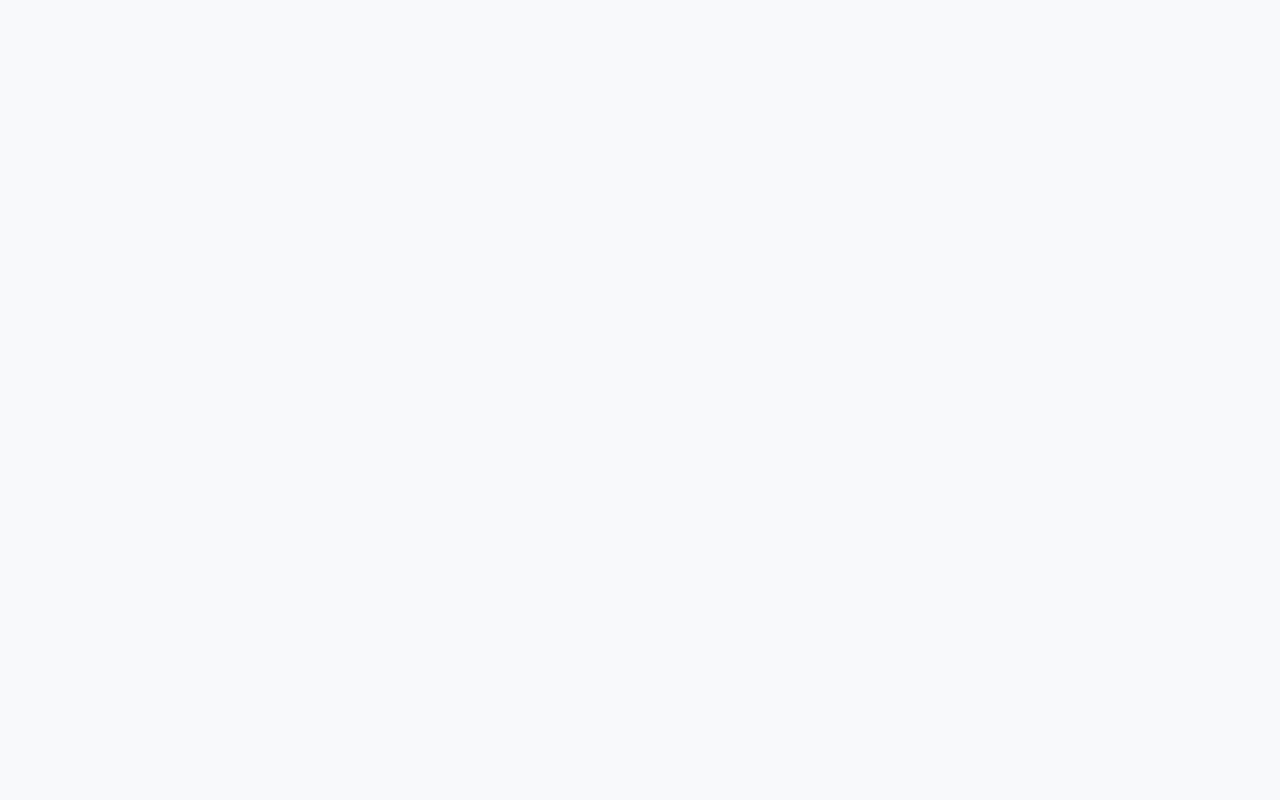
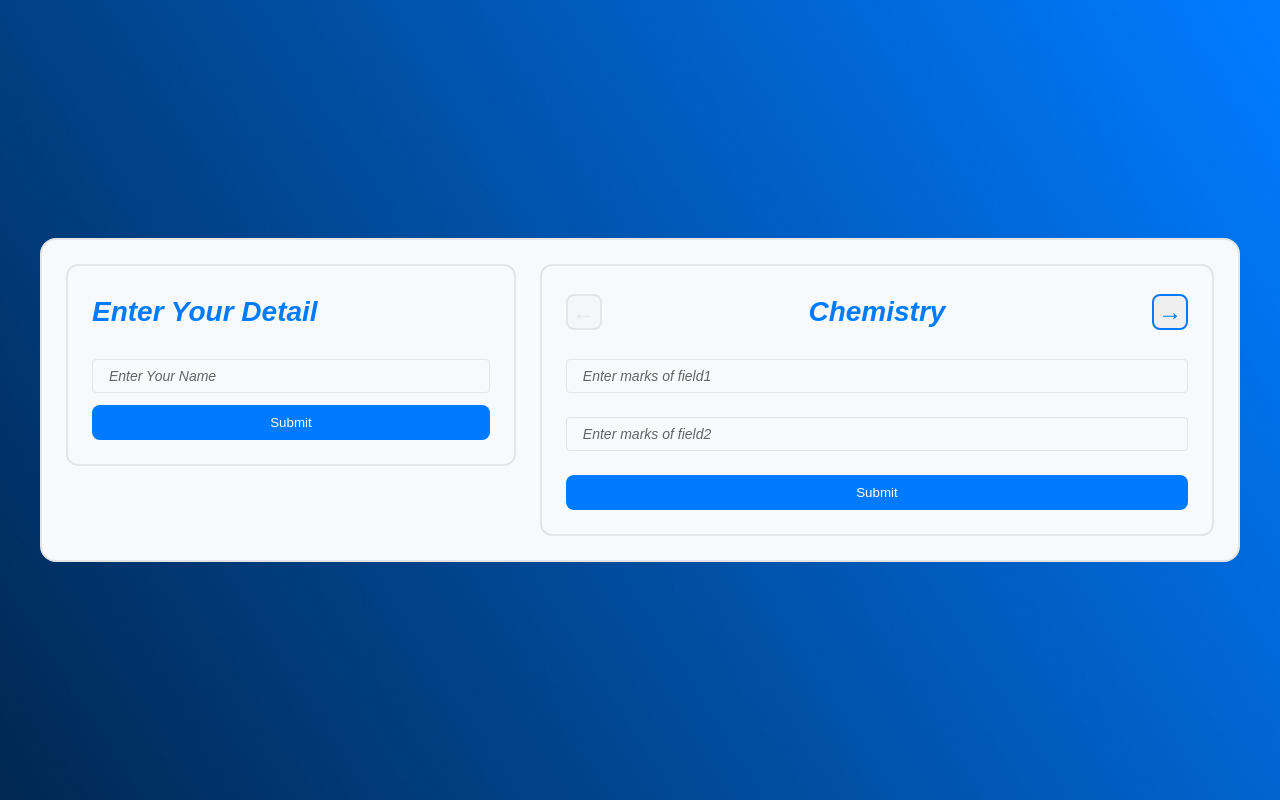
Before and after one commit to selyash7/cgpasem, a website: page index.html in a window 1280 px wide. Drawn offline with Linux system fonts and the light colour scheme.

Commit message:
Created Design for Forms

```diff
--- a/assets/css/global.css
+++ b/assets/css/global.css
@@ -1,4 +1,17 @@
+* {
+    box-sizing: border-box;
+
+    &::before {
+        box-sizing: border-box;
+    }
+
+    &::after {
+        box-sizing: border-box;
+    }
+}
+
 body {
+    height: 100%;
     font-family: var(--font-family-arial);
     font-style: var(--fs-normal);
     color: var(--color-text-primary);
@@ -6,20 +19,20 @@ body {
     margin: 0;
     padding: 0;
     line-height: 1.6;
+    overflow: hidden;
 }
 
 .container {
     width: 100%;
     max-width: var(--fs-1200);
     margin: 0 auto;
-    padding: 0 var(--fs-20);
 }
 
 h1, h2, h3, h4, h5, h6 {
     font-family: var(--font-family-arial);
     font-style: var(--fs-normal);
-    color: var(--color-text-primary);
-    margin: 0 0 1rem 0;
+    color: var(--color-text-secondary);
+    margin: 0;
 }
 
 h1 {
@@ -88,7 +101,37 @@ input {
     &[type=number] {
         font-family: var(--font-family-arial);
         font-style: var(--fs-normal);
-        font-size: var(--fs-16);
+        font-size: var(--fs-14);
+        color: var(--color-primary);
+        background-color: var(--color-bg-light);
+        border: var(--fs-1) solid var(--color-border-light);
+        border-radius: var(--fs-4);
+        padding: 0.5rem var(--fs-16);
+        width: 100%;
+        box-sizing: border-box;
+        -moz-appearance: textfield;
+        transition: all .3s ease;
+
+        &:focus {
+            outline: none;
+            border-color: var(--color-primary);
+
+            &::placeholder {
+                color: var(--color-text-placeholder);
+            }
+        }
+
+        &::placeholder {
+            color: var(--color-text-placeholder);
+            font-style: var(--fs-italic);
+            font-size: var(--fs-14);
+        }
+    }
+
+    &[type=text] {
+        font-family: var(--font-family-arial);
+        font-style: var(--fs-normal);
+        font-size: var(--fs-14);
         color: var(--color-primary);
         background-color: var(--color-bg-light);
         border: var(--fs-1) solid var(--color-border-light);
@@ -110,34 +153,32 @@ input {
         &::placeholder {
             color: var(--color-text-placeholder);
             font-style: var(--fs-italic);
+            font-size: var(--fs-14);
         }
     }
 
-    &[type=text] {
-        font-family: var(--font-family-arial);
-        font-style: var(--fs-normal);
-        font-size: var(--fs-16);
-        color: var(--color-primary);
-        background-color: var(--color-bg-light);
-        border: var(--fs-1) solid var(--color-border-light);
-        border-radius: var(--fs-4);
-        padding: 0.5rem var(--fs-16);
-        width: 100%;
-        box-sizing: border-box;
+    &[type=submit] {
+        border: var(--fs-2) solid transparent;
+        border-radius: var(--fs-8);
+        background-color: var(--color-primary);
+        color: var(--color-text-primary);
+        padding: var(--fs-8) var(--fs-12);
         transition: all .3s ease;
 
-        &:focus {
-            outline: none;
-            border-color: var(--color-primary);
-
-            &::placeholder {
-                color: var(--color-text-placeholder);
-            }
-        }
-
-        &::placeholder {
-            color: var(--color-text-placeholder);
-            font-style: var(--fs-italic);
+        &:hover {
+            border: var(--fs-2) solid var(--color-primary);
+            background-color: var(--color-bg-light);
+            color: var(--color-text-secondary);
         }
     }
+
+    &::-webkit-outer-spin-button {
+        -webkit-appearance: none;
+        margin: 0;
+    }
+
+    &::-webkit-inner-spin-button {
+        -webkit-appearance: none;
+        margin: 0;
+    }
 }
--- a/assets/css/home.css
+++ b/assets/css/home.css
@@ -0,0 +1,135 @@
+.main {
+    position: relative;
+    height: 100vh;
+    display: flex;
+    justify-content: center;
+    align-items: center;
+    overflow: hidden;
+    font-size: var(--fs-15);
+
+    & .hero-bg {
+        position: absolute;
+        top: 0;
+        left: 0;
+        width: 100%;
+        height: 100%;
+        object-fit: cover;
+        z-index: 1;
+    }
+
+    & .main-wrapper {
+        width: 100%;
+        background-color: var(--color-bg-light);
+        padding: var(--fs-24);
+        display: flex;
+        flex-direction: row;
+        gap: var(--fs-24);
+        border: var(--fs-2) solid var(--color-border-light);
+        border-radius: var(--fs-16);
+        z-index: 3;
+
+        & .std-form {
+            width: 40%;
+            height: max-content;
+            padding: var(--fs-24);
+            display: flex;
+            flex-direction: column;
+            gap: var(--fs-24);
+            border: var(--fs-2) solid var(--color-border-light);
+            border-radius: var(--fs-12);
+
+            & h3 {
+                font-style: var(--fs-italic);
+                color: var(--color-primary);
+            }
+
+            & form {
+                display: flex;
+                flex-direction: column;
+                gap: var(--fs-12);
+            }
+        }
+
+        & .form-container {
+            width: 60%;
+            padding: var(--fs-24);
+            display: flex;
+            flex-direction: column;
+            gap: var(--fs-24);
+            border: var(--fs-2) solid var(--color-border-light);
+            border-radius: var(--fs-12);
+
+            & .slider-title {
+                display: flex;
+                justify-content: space-between;
+                align-items: center;
+                gap: var(--fs-24);
+
+                & .arrow {
+                    padding: 0;
+                    width: var(--fs-36);
+                    height: var(--fs-36);
+                    color: var(--color-primary);
+                    font-size: var(--fs-24);
+                    cursor: pointer;
+                    border: var(--fs-2) solid var(--color-primary);
+                    border-radius: var(--fs-8);
+
+                    &:disabled {
+                        border: var(--fs-2) solid var(--color-border-light);
+                        color: var(--color-border-light);
+                        cursor: not-allowed;
+                    }
+                }
+
+                & .subject-title {
+                    display: flex;
+                    flex-direction: column;
+                    gap: var(--fs-24);
+
+                    & .title {
+                        font-style: var(--fs-italic);
+                        color: var(--color-primary);
+                    }
+                }
+            }
+
+            & .subject-form {
+                transition: all .3s ease;
+
+                & form {
+                    display: flex;
+                    flex-direction: column;
+                    gap: var(--fs-24);
+                }
+            }
+        }
+    }
+}
+
+
+@media screen and (max-width: 767px) {
+    .main {
+
+        & .main-wrapper {
+            flex-direction: column;
+            margin: var(--fs-24);
+
+            & .std-form {
+                width: 100%;
+
+                & h3 {
+                    font-size: var(--fs-20);
+                }
+            }
+
+            & .form-container {
+                width: 100%;
+
+                & h3 {
+                    font-size: var(--fs-20);
+                }
+            }
+        }
+    }
+}
--- /dev/null
+++ b/assets/js/script.js
@@ -0,0 +1,121 @@
+const formConfigration = {
+    Chemistry: [
+        {
+            name: 'field1',
+            placeholder: 'Enter marks of field1',
+        },
+        {
+            name: 'field2',
+            placeholder: 'Enter marks of field2',
+        }
+    ],
+    'C Programming': [
+        {
+            name: 'field1',
+            placeholder: 'Enter marks of field1',
+        },
+    ],
+    Statistics: [
+        {
+            name: 'field1',
+            placeholder: 'Enter marks of field1',
+        },
+        {
+            name: 'field2',
+            placeholder: 'Enter marks of field2',
+        },
+        {
+            name: 'field3',
+            placeholder: 'Enter marks of field3',
+        }
+    ],
+    'Mathematics I': [
+        {
+            name: 'field1',
+            placeholder: 'Enter marks of field1',
+        },
+    ],
+    'Written Communication': [
+        {
+            name: 'field1',
+            placeholder: 'Enter marks of field1',
+        },
+    ],
+    'Contemporary India': [
+        {
+            name: 'field1',
+            placeholder: 'Enter marks of field1',
+        },
+    ],
+    'Engineering Drawing & Workshop': [
+        {
+            name: 'field1',
+            placeholder: 'Enter marks of field1',
+        },
+        {
+            name: 'field2',
+            placeholder: 'Enter marks of field2',
+        }
+    ],
+};
+
+const subjects = Object.keys(formConfigration);
+
+let currentIndex = 0;
+
+const subjectName = document.getElementById('subject-name');
+const leftArrow = document.getElementById('left-arrow');
+const rightArrow = document.getElementById('right-arrow');
+const dynamicFormContainer = document.getElementById('dynamic-form-container');
+const dynamicForm = document.getElementById('dynamic-form');
+
+// Update the form fields dynamically based on the current subject
+const updateFormField = () => {
+    const currentSubject = subjects[currentIndex];
+    const config = formConfigration[currentSubject];
+
+    dynamicForm.innerHTML = ''; // Clear existing form fields
+
+    config.forEach((field) => {
+        const input = document.createElement('input');
+        input.type = 'number';
+        input.name = field.name;
+        input.placeholder = field.placeholder;
+        dynamicForm.appendChild(input);
+    });
+
+    const submitButton = document.createElement('input');
+    submitButton.type = 'submit';
+    submitButton.value = 'Submit';
+    dynamicForm.appendChild(submitButton);
+
+    const newHeight = dynamicForm.scrollHeight;
+    dynamicFormContainer.style.height = `${newHeight}px`;
+};
+
+// Update the subject name and form fields when navigating through subjects
+const updateSubjectDisplay = () => {
+    subjectName.textContent = subjects[currentIndex];
+    leftArrow.disabled = currentIndex === 0;
+    rightArrow.disabled = currentIndex === subjects.length - 1;
+
+    updateFormField(); // Update the form fields for the current subject
+};
+
+// Add event listeners for navigation buttons
+leftArrow.addEventListener('click', () => {
+    if (currentIndex > 0) {
+        currentIndex--;
+        updateSubjectDisplay();
+    }
+});
+
+rightArrow.addEventListener('click', () => {
+    if (currentIndex < subjects.length - 1) {
+        currentIndex++;
+        updateSubjectDisplay();
+    }
+});
+
+// Initialize the display
+updateSubjectDisplay();
--- a/index.html
+++ b/index.html
@@ -7,6 +7,35 @@
   <link rel="stylesheet" href="build/styles.min.css">
 </head>
 <body>
+  <section class="main">
+    <img src="assets/images/hero-bg.png" class="hero-bg">
+    <div class="container main-wrapper">
+      <div class="std-form">
+        <h3>Enter Your Detail</h3>
+        <form action="#">
+          <input type="text" id="user-name" placeholder="Enter Your Name">
+          <input type="submit" value="Submit">
+        </form>
+      </div>
+      <div class="form-container">
+        <div class="slider-title">
+          <div>
+            <button class="arrow" id="left-arrow">&larr;</button>
+          </div>
+          <div class="subject-title">
+            <h3 class="title" id="subject-name">Chemistry</h3>
+          </div>
+          <div>
+            <button class="arrow" id="right-arrow">&rarr;</button>
+          </div>
+        </div>
+        <div id="dynamic-form-container" class="subject-form">
+          <form id="dynamic-form" action="">
+          </form>
+        </div>
+      </div>
+    </div>
+  </section>
   <script src="build/bundle.js"></script>
 </body>
 </html>
```
Also changed, not shown: assets/css/colors.css (line endings or trailing spaces), assets/images/grid-layout.png (added), assets/images/hero-bg.png (added), build/bundle.js, build/styles.min.css, 1 other file.
